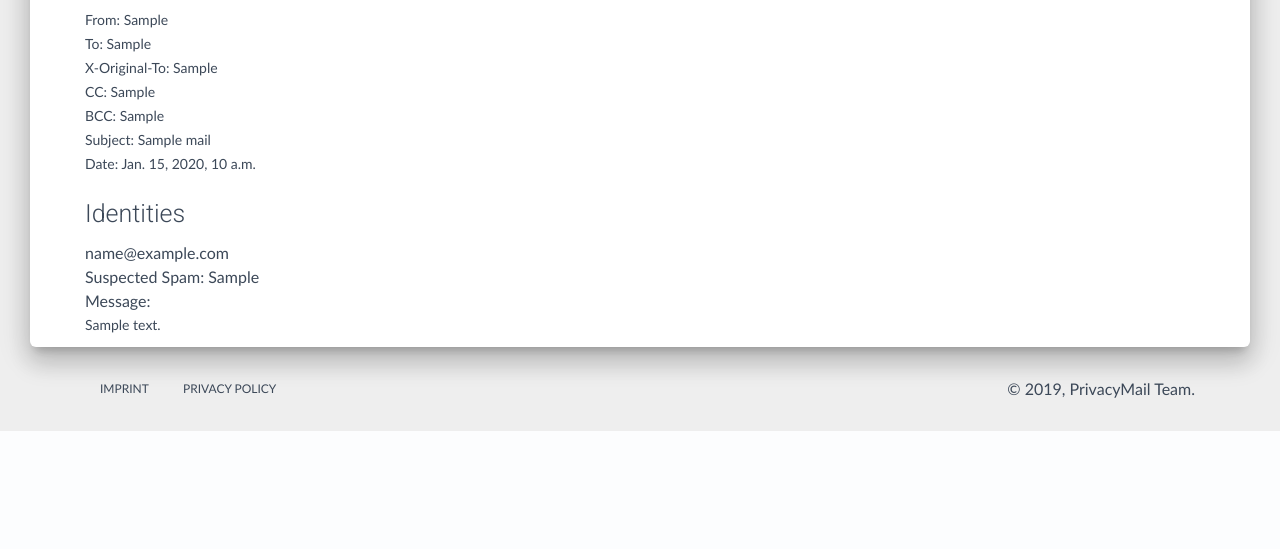
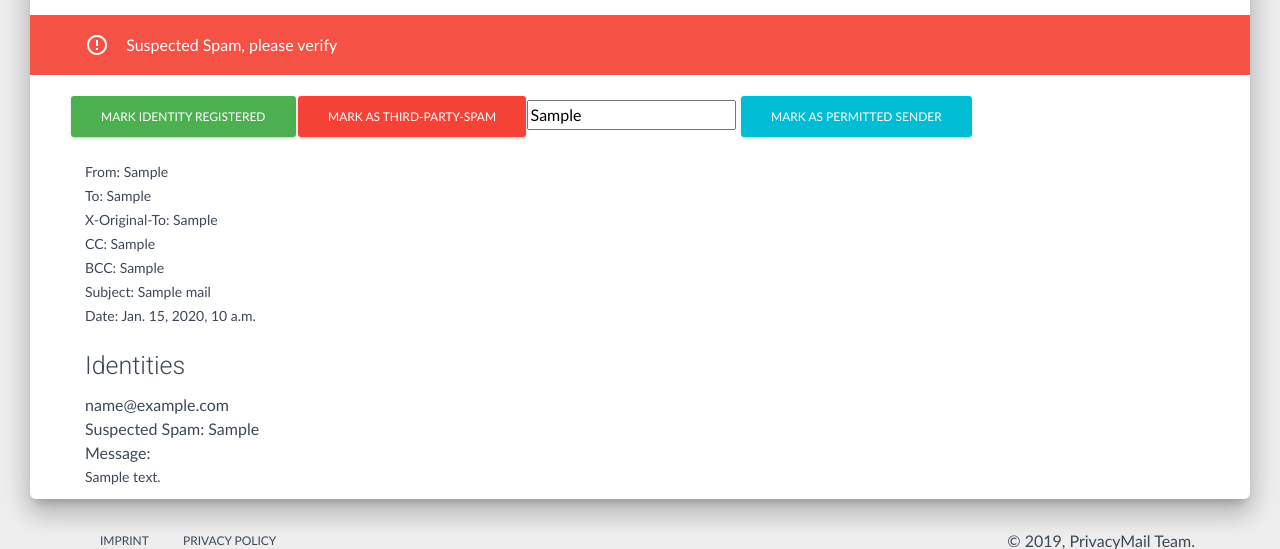
Before and after one commit to privacymail/PrivacyMail, a Django app: template privacymail/mailfetcher/templates/mailfetcher/mail.html in a window 1280 px wide. Shown: the part 381-930 px from the top of the page. Before the commit the page ends 812 px from the top, so only its background shows below. Run offline with Django 3.2, Linux system fonts and the light colour scheme; the template is opened without the code that fills it: most values are stand-ins (such as "Sample title", 1, 10 or a date in 2020); some libraries are stand-ins or nearby versions.

Commit message:
[MailView] Display identity and mail status

```diff
--- a/privacymail/mailfetcher/templates/mailfetcher/mail.html
+++ b/privacymail/mailfetcher/templates/mailfetcher/mail.html
@@ -10,6 +10,22 @@
 <div class="page-header header-filter" data-parallax="true" style="background-image: url('{% static 'img/letter.jpg' %}');"></div>
 <div class="main main-raised">
     <div class="profile-content">
+        {% for ident in mail.identity.all %}
+        {% if not ident.approved %}
+        <div class="alert alert-danger">
+            <div class="container"><div class="alert-icon"><i class="material-icons">error_outline</i></div> Unconfirmed Identity</div>
+        </div>
+        {% else %}
+        <div class="alert alert-success">
+            <div class="container"><div class="alert-icon"><i class="material-icons">check</i></div> Identity Confirmed</div>
+        </div>
+        {% endif %}
+        {% endfor %}
+        {% if mail.suspected_spam %}
+        <div class="alert alert-danger">
+            <div class="container"><div class="alert-icon"><i class="material-icons">error_outline</i></div> Suspected Spam, please verify</div>
+        </div>
+        {% endif %}
         <div class="container">
             <div class="row">
                 <div class="col-md-12">
```
